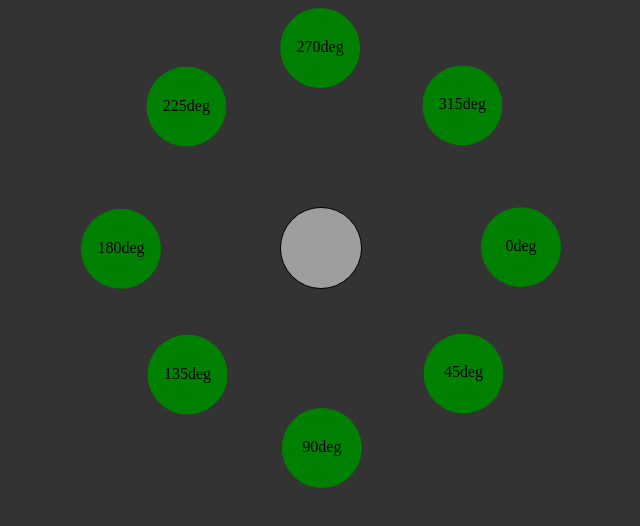
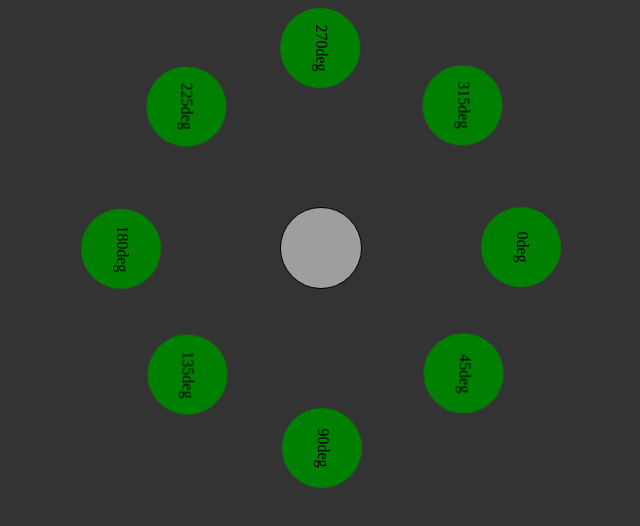
Before and after one commit to Isjym/Objects-moving-in-a-circle, a plain HTML site: page index.html in a window 1280 px wide. Shown: the whole page, without its empty margins (319-959 px from the left). Drawn offline with Linux system fonts and the light colour scheme; grey boxes are pictures that could not be loaded.

Commit message:
Update index.html

```diff
--- a/index.html
+++ b/index.html
@@ -11,37 +11,36 @@
 
 	<div id="center-element">
 		<a href="#" draggable="false">
-			<img draggable="false" id="center-pic" src="https://csgostash.com/img/misc/rare_item.png?id=3a8208a7138f9be71c5c" alt="pic">
+			<img draggable="false" id="center-pic" src="https://csgostash.com/img/misc/rare_item.png?id=3a8208a7138f9be71c5c" alt="avatar-pic">
 		</a>
 	</div>
 
 	<div id="element-container" class="animation-circle circle-animation">
 		<ul onmouseover="pause_animation()" onmouseout="play_animation()">
-			<li id="element-0deg" class="animation-circle-back circle-animation noselect">
+			<li id="element-0deg" class="animation-circle-reverse circle-animation noselect">
 				<a>0deg</a>
 			</li>
-			<li id="element-90deg" class="animation-circle-back circle-animation noselect">
+			<li id="element-45deg" class="animation-circle-reverse circle-animation noselect">
+				<a>45deg</a>
+			</li>
+			<li id="element-90deg" class="animation-circle-reverse circle-animation noselect">
 				<a>90deg</a>
 			</li>
-			<li id="element-180deg" class="animation-circle-back circle-animation noselect">
+			<li id="element-135deg" class="animation-circle-reverse circle-animation noselect">
+				<a>135deg</a>
+			</li>
+			<li id="element-180deg" class="animation-circle-reverse circle-animation noselect">
 				<a>180deg</a>
 			</li>
-			<li id="element-270deg" class="animation-circle-back circle-animation noselect">
+			<li id="element-225deg" class="animation-circle-reverse circle-animation noselect">
+				<a>225deg</a>
+			</li>
+			<li id="element-270deg" class="animation-circle-reverse circle-animation noselect">
 				<a>270deg</a>
 			</li>
-
 			</li>
-			<li id="element-315deg" class="animation-circle-back circle-animation noselect">
+			<li id="element-315deg" class="animation-circle-reverse circle-animation noselect">
 				<a>315deg</a>
-			</li>
-			<li id="element-225deg" class="animation-circle-back circle-animation noselect">
-				<a>225deg</a>
-			</li>
-			<li id="element-135deg" class="animation-circle-back circle-animation noselect">
-				<a>135deg</a>
-			</li>
-			<li id="element-45deg" class="animation-circle-back circle-animation noselect">
-				<a>45deg</a>
 			</li>
 		</ul>
 	</div>
```
